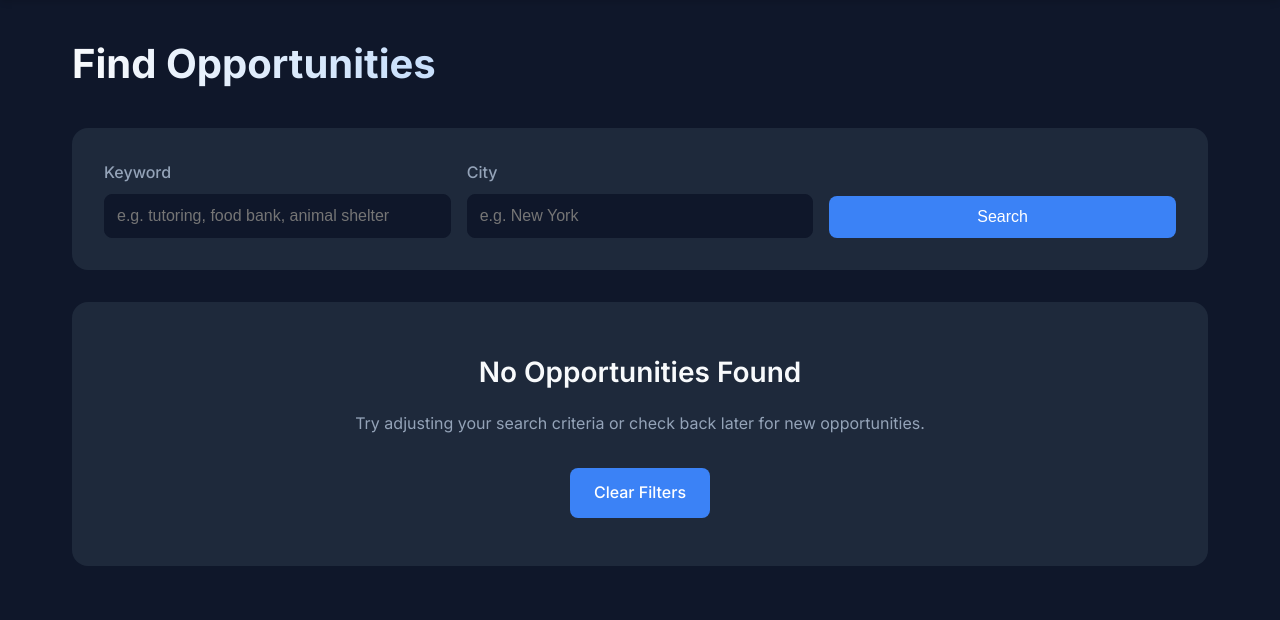
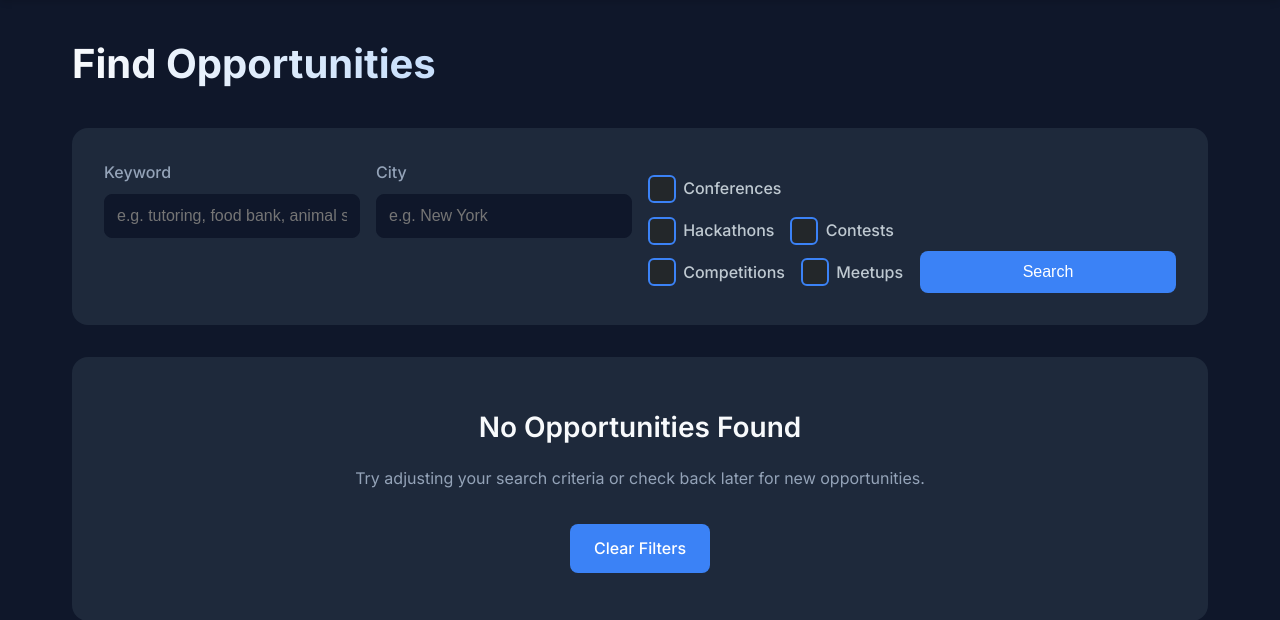
Before and after one commit to SarveshwarSenthilKumar/VolunteerHub, a Flask app: page /opportunities in a window 1280 px wide. Shown: the part 70-690 px from the top of the page. Run offline with Flask 2, Linux system fonts and the light colour scheme; the visitor is signed in with stand-in values (Sample User, id 1); data comes from the database, SQL or seed files in the repository; data that the repository does not hold is empty.

Commit message:
Added search functionality for event types

```diff
--- a/app.py
+++ b/app.py
@@ -255,46 +255,41 @@ def all_opportunities():
     if not user or not user["city"]:
         return redirect("/auth/login")
 
-    # Get all unswiped opportunities for this user
+    # Get search/filter params
+    keyword = request.args.get("keyword", "").strip()
+    include_types = []
+    if request.args.get('include_conferences'): include_types.append('conference')
+    if request.args.get('include_hackathons'): include_types.append('hackathon')
+    if request.args.get('include_contests'): include_types.append('contest')
+    if request.args.get('include_competitions'): include_types.append('competition')
+    if request.args.get('include_meetups'): include_types.append('meetup')
+    all_keywords = [keyword] if keyword else []
+    all_keywords += include_types
+
+    # Get all unswiped opportunities for this user, filtered by city and keywords
     connection = sqlite3.connect("opportunities.db")
     connection.row_factory = sqlite3.Row
     crsr = connection.cursor()
-    crsr.execute("""
+    query = """
         SELECT o.* FROM opportunities o
         LEFT JOIN user_opportunities uo ON o.id = uo.opportunity_id AND uo.user_id = ?
         WHERE o.city LIKE ?
-        ORDER BY o.created_at DESC
-    """, (user["id"], f"%{user['city']}%"))
+    """
+    params = [user["id"], f"%{user['city']}%"]
+    if all_keywords:
+        keyword_clauses = []
+        keyword_params = []
+        for kw in all_keywords:
+            if kw:
+                keyword_clauses.append("(LOWER(title) LIKE ? OR LOWER(description) LIKE ? OR LOWER(organization_name) LIKE ? OR LOWER(location) LIKE ?)")
+                keyword_params.extend([f"%{kw.lower()}%"] * 4)
+        if keyword_clauses:
+            query += " AND (" + " OR ".join(keyword_clauses) + ")"
+            params.extend(keyword_params)
+    query += " ORDER BY o.created_at DESC"
+    crsr.execute(query, params)
     opportunities = [dict(row) for row in crsr.fetchall()]
     connection.close()
-
-    # If no opportunities are found, fetch and store new ones
-    if not opportunities:
-        opportunities_text = get_opportunities_from_chatgpt(user["city"])
-        if opportunities_text:
-            parsed_opportunities = extract_opportunity_info(opportunities_text)
-            connection = sqlite3.connect("opportunities.db")
-            connection.row_factory = sqlite3.Row
-            crsr = connection.cursor()
-            inserted_count = 0
-            for opp in parsed_opportunities:
-                if insert_opportunity_safely(crsr, opp):
-                    inserted_count += 1
-            connection.commit()
-            connection.close()
-            print(f"Inserted {inserted_count} new opportunities for {user['city']}")
-            # Fetch the newly added opportunities
-            connection = sqlite3.connect("opportunities.db")
-            connection.row_factory = sqlite3.Row
-            crsr = connection.cursor()
-            crsr.execute("""
-                SELECT o.* FROM opportunities o
-                LEFT JOIN user_opportunities uo ON o.id = uo.opportunity_id AND uo.user_id = ?
-                WHERE o.city LIKE ?
-                ORDER BY o.created_at DESC
-            """, (user["id"], f"%{user['city']}%"))
-            opportunities = [dict(row) for row in crsr.fetchall()]
-            connection.close()
 
     return render_template("all_opportunities.html", opportunities=opportunities)
 
@@ -319,6 +314,18 @@ def search_opportunities():
 
     search_city = city if city else user["city"]
 
+    # After reading keyword and city:
+    include_types = []
+    if request.args.get('include_conferences'): include_types.append('conference')
+    if request.args.get('include_hackathons'): include_types.append('hackathon')
+    if request.args.get('include_contests'): include_types.append('contest')
+    if request.args.get('include_competitions'): include_types.append('competition')
+    if request.args.get('include_meetups'): include_types.append('meetup')
+
+    # Combine keyword and event types for search
+    all_keywords = [keyword] if keyword else []
+    all_keywords += include_types
+
     # Search in the database first
     connection = sqlite3.connect("opportunities.db")
     connection.row_factory = sqlite3.Row
@@ -328,9 +335,16 @@ def search_opportunities():
     if search_city:
         query += " AND LOWER(city) LIKE ?"
         params.append(f"%{search_city.lower()}%")
-    if keyword:
-        query += " AND (LOWER(title) LIKE ? OR LOWER(description) LIKE ? OR LOWER(organization_name) LIKE ? OR LOWER(location) LIKE ?)"
-        params.extend([f"%{keyword.lower()}%"] * 4)
+    if all_keywords:
+        keyword_clauses = []
+        keyword_params = []
+        for kw in all_keywords:
+            if kw:
+                keyword_clauses.append("(LOWER(title) LIKE ? OR LOWER(description) LIKE ? OR LOWER(organization_name) LIKE ? OR LOWER(location) LIKE ?)")
+                keyword_params.extend([f"%{kw.lower()}%"] * 4)
+        if keyword_clauses:
+            query += " AND (" + " OR ".join(keyword_clauses) + ")"
+            params.extend(keyword_params)
     query += " ORDER BY created_at DESC"
     print("QUERY:", query)
     print("PARAMS:", params)
@@ -341,9 +355,16 @@ def search_opportunities():
     # --- ChatGPT fallback for new opportunities (commented out for demo) ---
 
     if search_city:
-        def get_opportunities_from_chatgpt_with_keyword(city, keyword):
+        def get_opportunities_from_chatgpt_with_keyword(city, keyword, event_types=None):
+            # Build a natural language description of what the user is searching for
+            search_desc = f"volunteer opportunities in {city}"
+            if keyword:
+                search_desc += f" related to '{keyword}'"
+            if event_types:
+                event_names = ', '.join(event_types)
+                search_desc += f" and ONLY include events of these types: {event_names}"
             prompt = f"""
-Generate 5 real, currently active, and verifiable volunteer opportunities in {city} that match the keyword '{keyword}'. For each opportunity, provide the following information in this exact format:
+Generate 5 real, currently active, and verifiable {search_desc}. For each opportunity, provide the following information in this exact format:
 
 Organization Name: [Name]
 Title: [Title]
@@ -356,6 +377,7 @@ Contact Info: [Contact Info]
 Apply Link: [Apply Link]
 
 IMPORTANT INSTRUCTIONS:
+- If event types are specified, ONLY include opportunities that are {event_names if event_types else 'any type'}.
 - Only include opportunities from well-known, reputable, and established organizations (such as United Way, Red Cross, Habitat for Humanity, local government, or major nonprofits).
 - The Apply Link must be a real, working, and direct URL to an actual volunteer opportunity or application page (not just the organization's homepage).
 - Do NOT include any links that are placeholders, made up, or that return a 404 or 'not found' error.
@@ -378,7 +400,7 @@ IMPORTANT INSTRUCTIONS:
         all_valid_opps = []
         seen_links = set()
         for attempt in range(max_retries):
-            opportunities_text = get_opportunities_from_chatgpt_with_keyword(search_city, keyword)
+            opportunities_text = get_opportunities_from_chatgpt_with_keyword(search_city, keyword, include_types)
             if opportunities_text:
                 parsed_opportunities = extract_opportunity_info(opportunities_text)
                 for opp in parsed_opportunities:
@@ -414,9 +436,16 @@ IMPORTANT INSTRUCTIONS:
     if search_city:
         query += " AND LOWER(city) LIKE ?"
         params.append(f"%{search_city.lower()}%")
-    if keyword:
-        query += " AND (LOWER(title) LIKE ? OR LOWER(description) LIKE ? OR LOWER(organization_name) LIKE ? OR LOWER(location) LIKE ?)"
-        params.extend([f"%{keyword.lower()}%"] * 4)
+    if all_keywords:
+        keyword_clauses = []
+        keyword_params = []
+        for kw in all_keywords:
+            if kw:
+                keyword_clauses.append("(LOWER(title) LIKE ? OR LOWER(description) LIKE ? OR LOWER(organization_name) LIKE ? OR LOWER(location) LIKE ?)")
+                keyword_params.extend([f"%{kw.lower()}%"] * 4)
+        if keyword_clauses:
+            query += " AND (" + " OR ".join(keyword_clauses) + ")"
+            params.extend(keyword_params)
     query += " ORDER BY created_at DESC"
     print("QUERY:", query)
     print("PARAMS:", params)
--- a/templates/opportunities.html
+++ b/templates/opportunities.html
@@ -264,6 +264,59 @@
         white-space: nowrap;
         word-break: break-all;
     }
+
+    .event-type-filters {
+        display: flex;
+        flex-wrap: wrap;
+        gap: 1rem;
+        margin-top: 1rem;
+        margin-bottom: 0.5rem;
+    }
+    .event-type-checkbox {
+        position: relative;
+        display: flex;
+        align-items: center;
+        cursor: pointer;
+        font-size: 1rem;
+        font-weight: 500;
+        color: #bfc9d1;
+        padding-left: 2.2rem;
+        transition: color 0.2s;
+    }
+    .event-type-checkbox input[type="checkbox"] {
+        position: absolute;
+        left: 0;
+        top: 50%;
+        transform: translateY(-50%);
+        width: 1.3rem;
+        height: 1.3rem;
+        border-radius: 6px;
+        border: 2px solid #3b82f6;
+        background: #23272a;
+        appearance: none;
+        outline: none;
+        transition: border-color 0.2s, background 0.2s;
+    }
+    .event-type-checkbox input[type="checkbox"]:checked {
+        background: #3b82f6;
+        border-color: #3b82f6;
+    }
+    .event-type-checkbox input[type="checkbox"]:checked::after {
+        content: '';
+        position: absolute;
+        left: 0.35rem;
+        top: 0.15rem;
+        width: 0.4rem;
+        height: 0.7rem;
+        border: solid #fff;
+        border-width: 0 0.2rem 0.2rem 0;
+        transform: rotate(45deg);
+        display: block;
+    }
+    .event-type-checkbox:hover,
+    .event-type-checkbox input[type="checkbox"]:focus + span {
+        color: #fff;
+    }
 </style>
 {% endblock %}
 
@@ -279,6 +332,28 @@
         <div class="form-group">
             <label for="city">City</label>
             <input type="text" id="city" name="city" placeholder="e.g. New York" value="{{ request.args.get('city', '') }}">
+        </div>
+        <div class="event-type-filters">
+            <label class="event-type-checkbox">
+                <input type="checkbox" name="include_conferences" value="1" {% if request.args.get('include_conferences') %}checked{% endif %}>
+                <span>Conferences</span>
+            </label>
+            <label class="event-type-checkbox">
+                <input type="checkbox" name="include_hackathons" value="1" {% if request.args.get('include_hackathons') %}checked{% endif %}>
+                <span>Hackathons</span>
+            </label>
+            <label class="event-type-checkbox">
+                <input type="checkbox" name="include_contests" value="1" {% if request.args.get('include_contests') %}checked{% endif %}>
+                <span>Contests</span>
+            </label>
+            <label class="event-type-checkbox">
+                <input type="checkbox" name="include_competitions" value="1" {% if request.args.get('include_competitions') %}checked{% endif %}>
+                <span>Competitions</span>
+            </label>
+            <label class="event-type-checkbox">
+                <input type="checkbox" name="include_meetups" value="1" {% if request.args.get('include_meetups') %}checked{% endif %}>
+                <span>Meetups</span>
+            </label>
         </div>
         <div class="form-group" style="display: flex; align-items: flex-end;">
             <button type="submit" class="button button-primary" style="width: 100%;">Search</button>
```
Also changed, not shown: templates/all_opportunities.html (+75 -0 lines).
